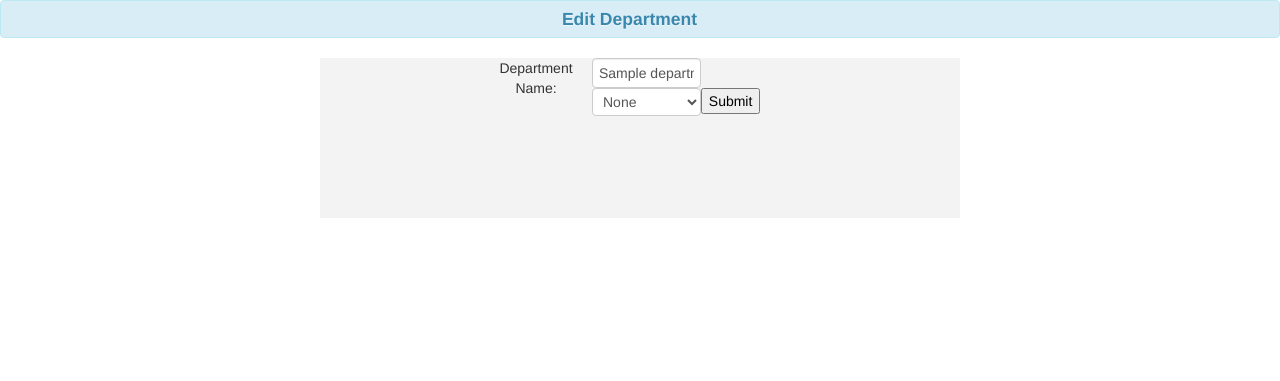
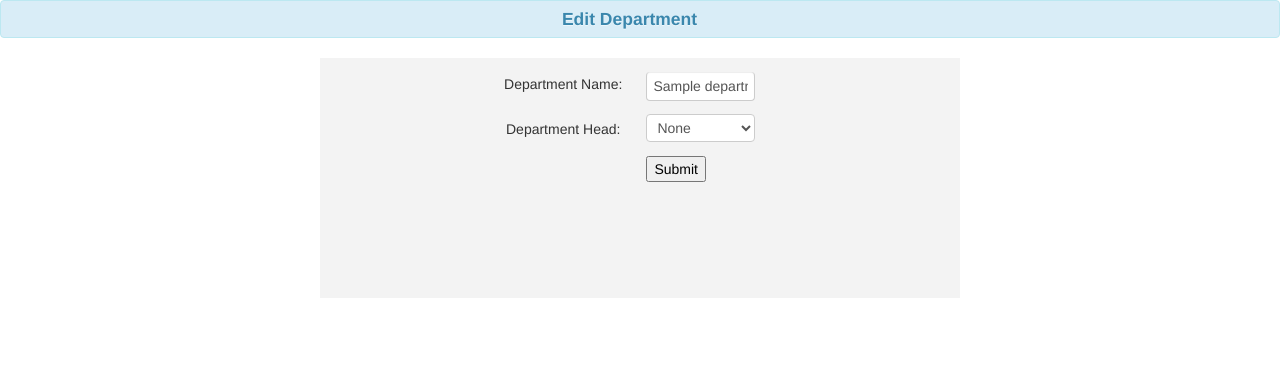
Before and after one commit to technomicssolutions/meeting-action-plan, a Django app: page /editdepartment/1/ in a window 1280 px wide. Shown: the part 100-481 px from the top of the page. Run offline with Django 3.2, Linux system fonts and the light colour scheme; a user stored in the database is signed in; tables that the repository leaves empty hold one stand-in row (values such as "Sample post").

Commit message:
completed

```diff
--- a/meeting_action_plan/action_plan/static/css/style.css
+++ b/meeting_action_plan/action_plan/static/css/style.css
@@ -311,7 +308,7 @@ body {
 
 	width: 50%;
 	margin: auto;
-	height: 20%;
+	height: 30%;
 	background-color: #f3f3f3;
 }
 .edit_department input[type="text"]{
@@ -319,12 +316,19 @@ body {
 	height: auto;
 	width: 34%;
 	margin: auto;
+	padding-top: 4px;
+	border-top-width: 0px;
+	margin-top: 14px;
 
 }
 .edit_department label{
-	width: 35%;
+	width: 52%;
 	margin: auto;
 	float: left;
+	padding-bottom: 8px;
+	border-bottom-width: 17px;
+	margin-bottom: 1px;
+	padding-top: 16px
 
 }
 .edit_department select{
@@ -332,10 +336,12 @@ body {
 	height: auto;
 	width: 34%;
 	margin: auto;
+	margin-top: 11px;
 
 }
 .edit_dep_button {
 	float: left;
+	padding-top: 14px;
 }
 .add_plan {
 	width: 36%;
--- a/meeting_action_plan/action_plan/templates/department.html
+++ b/meeting_action_plan/action_plan/templates/department.html
@@ -16,7 +16,7 @@
 					{% if department.head == None %}
 						<td><a href="{% url 'editdepartment' department.id %}">Add a head</a></td>
 					{% else %}
-						<td>{{department.head}}</td>
+						<td>{{department.head.first_name}}</td>
 					{% endif %}
 					<td><a href="{% url 'editdepartment' department.id %}">Edit</a></td>
 					<td><a href="{% url 'deletedepartment' department.id %}">Delete</a></td>
--- a/meeting_action_plan/action_plan/templates/edit_department.html
+++ b/meeting_action_plan/action_plan/templates/edit_department.html
@@ -7,6 +7,7 @@
 		<div class="edit_department">
 				<label for="name">Department Name:</label>
 				<input type="text" name="name" value="{{department.name}}" />
+			<label>Department Head:</label>
 			<select name="user_id">
 	        	<option value="None">None</option>
 	        	{% for user in users %}
--- a/meeting_action_plan/action_plan/views.py
+++ b/meeting_action_plan/action_plan/views.py
@@ -179,11 +179,12 @@ class EditDepartment(View):
         department_id = kwargs['department_id']
         department = Department.objects.get(id=department_id)
         user_id=request.POST['user_id']
+        print user_id
         if request.method == 'POST':
             department.name = request.POST['name']
-
-            user = User.objects.get(id=user_id)
-            department.head = user
+            if user_id != 'None':
+                user = User.objects.get(id=user_id)
+                department.head = user
             department.save()
             return HttpResponseRedirect(reverse('department'))
 
```
Also changed, not shown: other parts of meeting_action_plan/action_plan/static/css/style.css (+11 -14 lines). Lines whose indentation alone changed are shown as unchanged.
